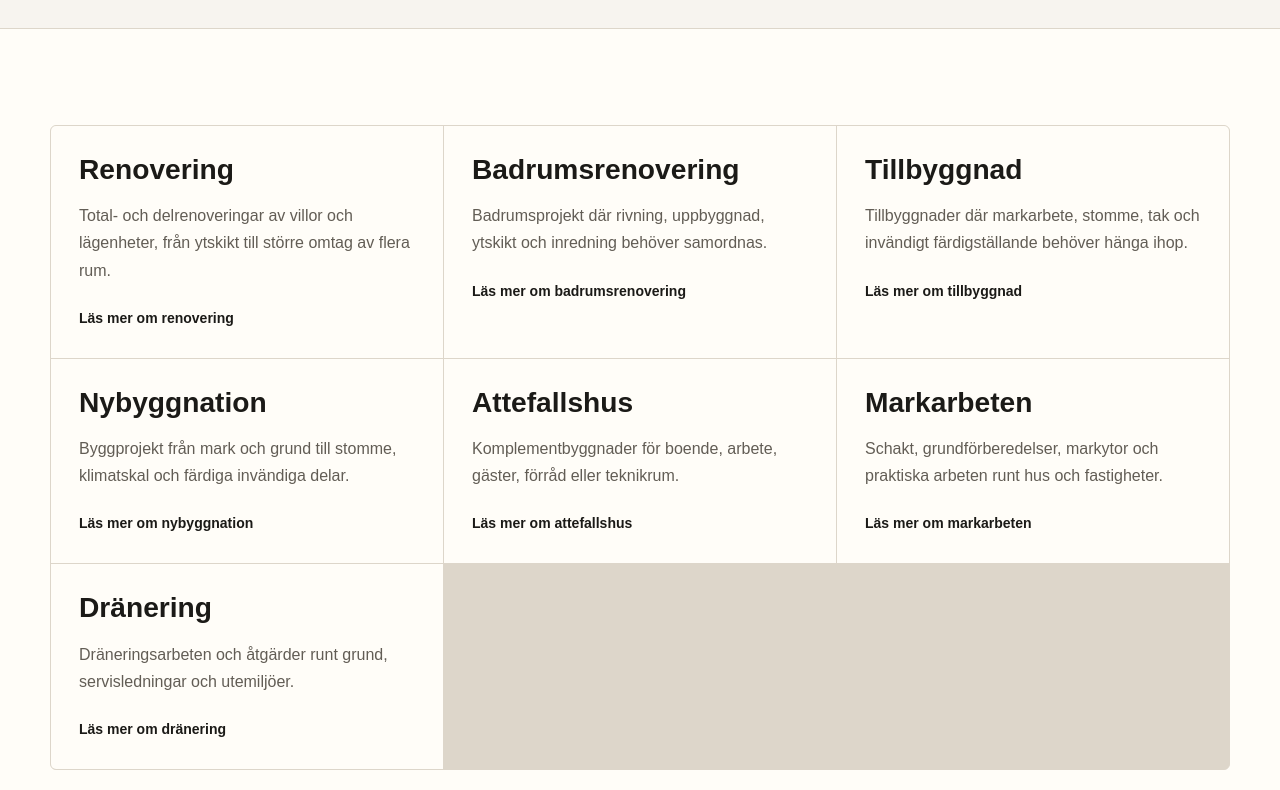
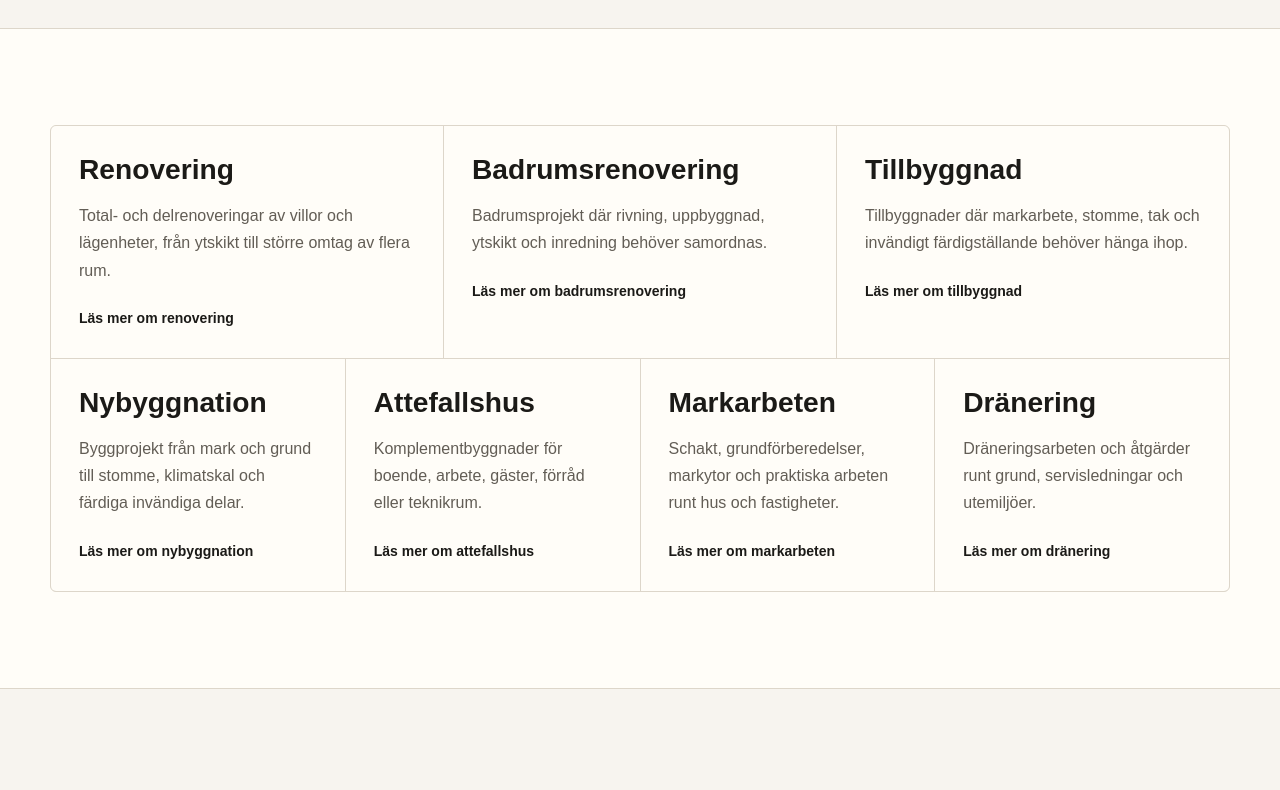
Before and after one commit to tornrosdaniel-cell/tornrosbygg-web, a Next.js app: page /tjanster in a window 1280 px wide. Shown: the part 620-1410 px from the top of the page. Built offline with nearby package versions, Linux system fonts and the light colour scheme.

Commit message:
Improve src/app/tjanster/page.tsx content and metadata

```diff
--- a/src/app/tjanster/page.tsx
+++ b/src/app/tjanster/page.tsx
@@ -67,9 +67,9 @@ export default function ServicesPage() {
 
       <section className="border-y border-[var(--color-border)] bg-[var(--color-surface)] py-16 md:py-24">
         <div className="container">
-          <div className="grid gap-px overflow-hidden rounded-[var(--radius-md)] border border-[var(--color-border)] bg-[var(--color-border)] md:grid-cols-2 lg:grid-cols-3">
-            {services.map((service) => (
-              <article key={service.href} className="bg-[var(--color-surface)] p-7">
+          <div className="grid gap-px overflow-hidden rounded-[var(--radius-md)] border border-[var(--color-border)] bg-[var(--color-border)] md:grid-cols-2 lg:grid-cols-12">
+            {services.map((service, index) => (
+              <article key={service.href} className={`bg-[var(--color-surface)] p-7 ${index < 3 ? "lg:col-span-4" : "lg:col-span-3"} ${index === services.length - 1 ? "md:col-span-2 lg:col-span-3" : ""}`}>
                 <h2 className="heading-md">{service.title}</h2>
                 <p className="body-copy mt-4">{service.text}</p>
                 <Link
```
